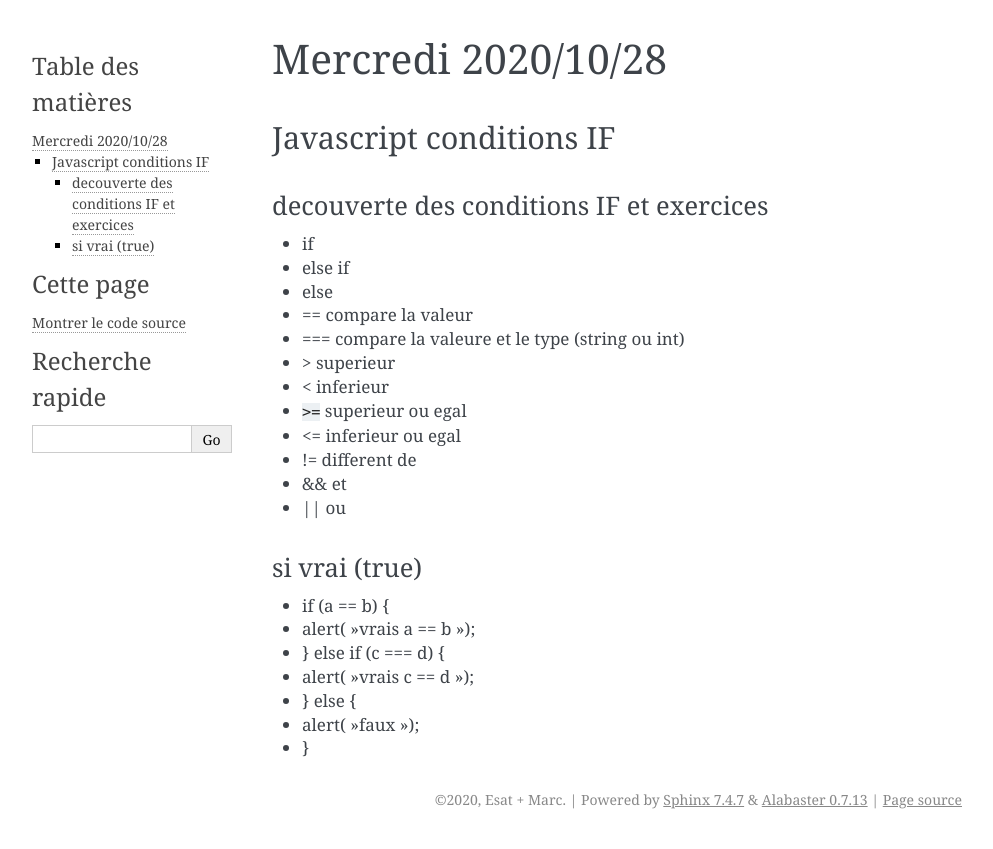
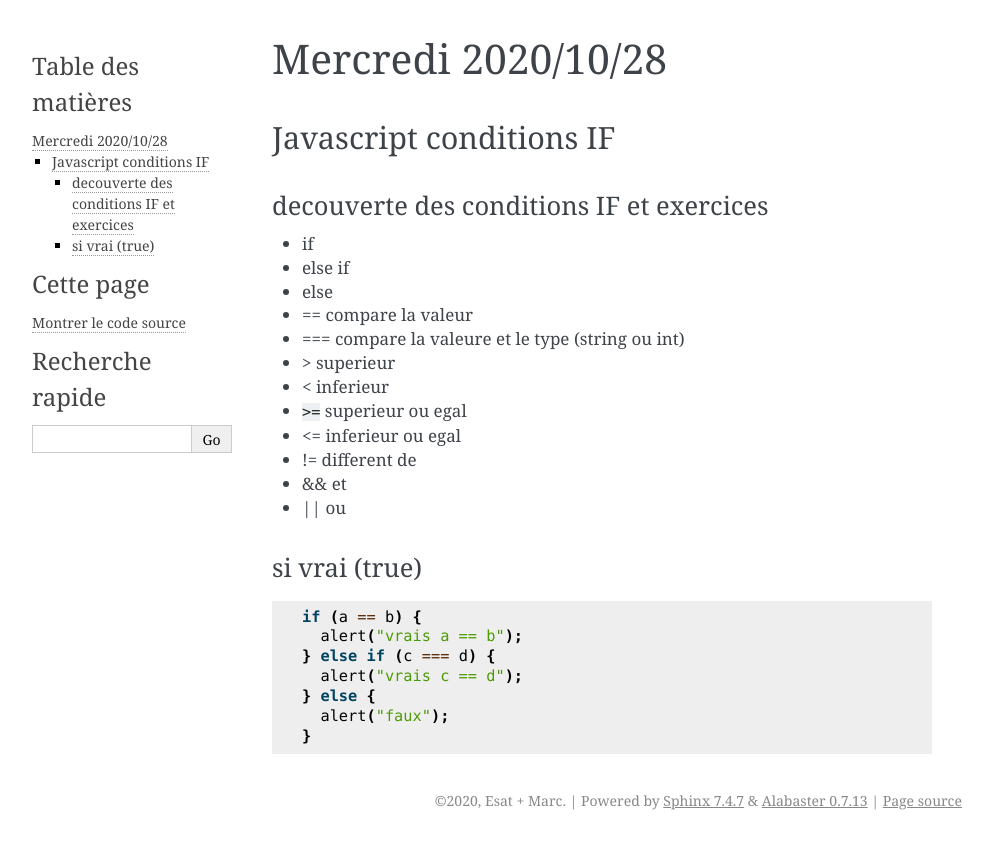
Before and after one commit to esatbylykbashi/2020, a Sphinx documentation site: the page built from docs/cours/20201028.md, in a window 1280 px wide. Shown: the top 849 px of the page, without its empty margins (148-1141 px from the left). Built offline with Sphinx 7.4.7, drawn with Linux system fonts in a browser that asks for light colours; pages that are not in the unit, such as notebooks, are missing from menus.

Commit message:
Update 20201028.md

````diff
--- a/docs/cours/20201028.md
+++ b/docs/cours/20201028.md
@@ -30,10 +30,12 @@
 
 #### si vrai (true)
 
-* if (a == b) {
-* alert("vrais a == b");
-* } else if (c === d) {
-* alert("vrais c == d");
-* } else {
-* alert("faux");
-* }
+```
+if (a == b) {
+  alert("vrais a == b");
+} else if (c === d) {
+  alert("vrais c == d");
+} else {
+  alert("faux");
+}
+```
````
